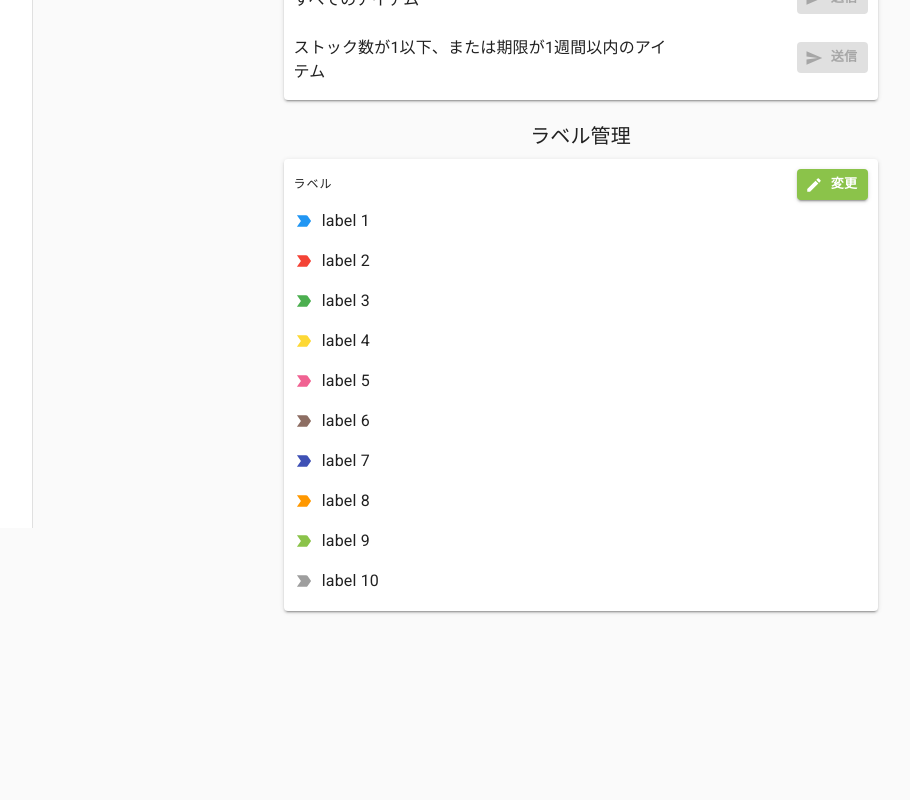
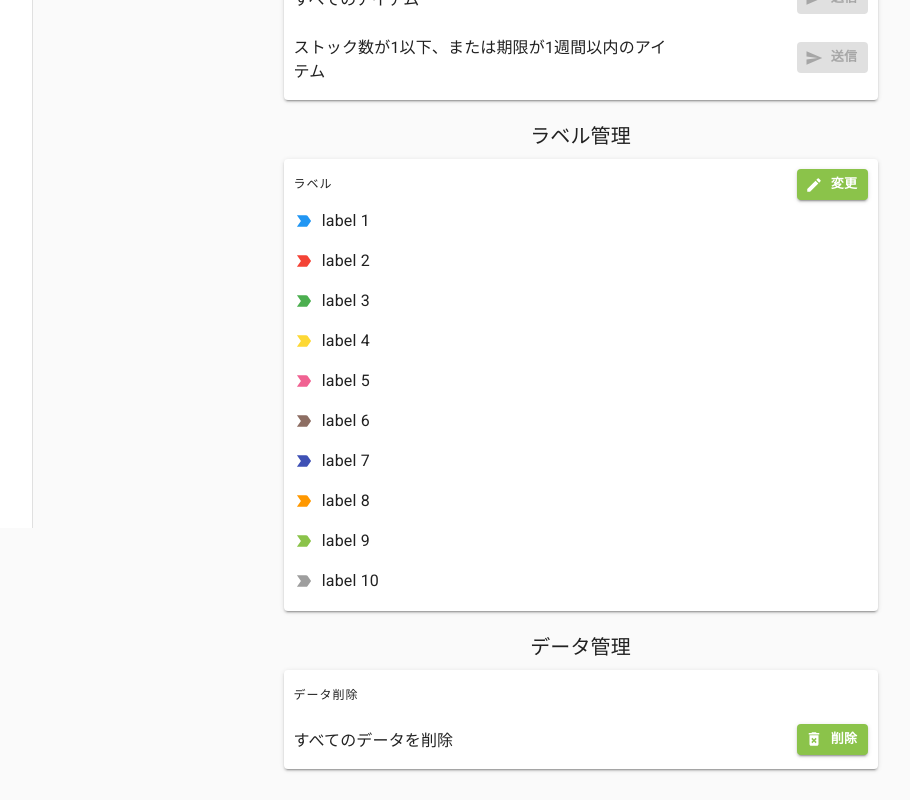
Before and after one commit to takahiro3ya/stock-checker, a React (Create React App) app: page /preferences in a window 1280 px wide. Shown: the part 272-1072 px from the top of the page, without its empty margins (152-1062 px from the left). Before the commit the page ends 914 px from the top, so only its background shows below. Built offline with nearby package versions, Linux system fonts and the light colour scheme.

Commit message:
implement delete local storage

```diff
--- a/package.json
+++ b/package.json
@@ -12,6 +12,7 @@
     "@testing-library/react": "^9.3.2",
     "@testing-library/user-event": "^7.1.2",
     "date-fns": "^2.13.0",
+    "lodash": "4.17.15",
     "material-table": "1.57.2",
     "react": "^16.13.1",
     "react-dom": "^16.13.1",
--- a/src/actions/index.js
+++ b/src/actions/index.js
@@ -9,8 +9,11 @@ export const SORT_ITEMS_WITH_STOCK_FEW = 'SORT_ITEMS_WITH_STOCK_FEW'
 export const SORT_ITEMS_WITH_STOCK_MANY = 'SORT_ITEMS_WITH_STOCK_MANY'
 export const SORT_ITEMS_WITH_DEADLINE_SHORT = 'SORT_ITEMS_WITH_DEADLINE_SHORT'
 export const SORT_ITEMS_WITH_DEADLINE_LONG = 'SORT_ITEMS_WITH_DEADLINE_LONG'
+export const DELETE_ALL_ITEMS = 'DELETE_ALL_ITEMS'
 
 export const UPDATE_CATEGORIES = 'UPDATE_CATEGORIES'
+export const DELETE_ALL_CATEGORIES = 'DELETE_ALL_CATEGORIES'
 
 export const UPDATE_MAIL_ADDRESS = 'UPDATE_MAIL_ADDRESS'
 // export const AUTO_MAIL = 'AUTO_MAIL' // 未実装(自動メール設定機能)
+export const DELETE_MAIL_ADDRESS = 'DELETE_MAIL_ADDRESS'
--- a/src/components/App.js
+++ b/src/components/App.js
@@ -4,6 +4,7 @@ import {
   Switch,
   Route
 } from 'react-router-dom'
+import _ from 'lodash'
 
 // combineReducersをreducerとしてimport
 import reducer from '../reducers'
@@ -14,8 +15,8 @@ import Preferences from './Preferences'
 import Manual from './Manual'
 import categoriesJson from './resources/categories.json'
 
-const APP_KEY = 'StockCheckerKey078SDU84S1'
-const { categories: defaultCategories } = categoriesJson
+export const APP_KEY = 'StockCheckerKey078SDU84S1'
+export const { categories: defaultCategories } = categoriesJson
 const defaultState = {
   items: [],
   categories: defaultCategories,
@@ -44,15 +45,18 @@ const App = () => {
   const [state, dispatch] = useReducer(reducer, initialState)
 
   useEffect(() => {
-    // 初回を除き、stateが変更されるたびlocalStorageにstateを保存する。
-    if (state !== defaultState)
-      // JSON.stringify()
-      // 引数に渡したJSオブジェクトをJSON形式の文字列に変換
-      localStorage.setItem(APP_KEY, JSON.stringify(state))
+    /**
+     * オブジェクトの比較のため、データ内容が一致しても===ではtrueにならない。
+     * よってLodashのisEqual()でチェック。
+     * https://lodash.com/docs#isEqual
+     */
+    // stateがdefaultの場合を除き、stateが変更されるたびlocalStorageにstateを保存する。
+    if (!_.isEqual(state, defaultState)) {
+        // JSON.stringify()
+        // 引数に渡したJSオブジェクトをJSON形式の文字列に変換
+        localStorage.setItem(APP_KEY, JSON.stringify(state))
+      }
   }, [state])
-
-console.log('▼App')
-console.log(state)
 
   return (
     <AppContext.Provider value={{ state, dispatch }}>
--- /dev/null
+++ b/src/components/PreferenceData.js
@@ -0,0 +1,101 @@
+import React, { useContext } from 'react'
+import Typography from '@material-ui/core/Typography'
+import Paper from '@material-ui/core/Paper'
+import Grid from '@material-ui/core/Grid'
+import Button from '@material-ui/core/Button'
+import DeleteForeverIcon from '@material-ui/icons/DeleteForever'
+import { makeStyles } from '@material-ui/core/styles'
+import { lightGreen } from '@material-ui/core/colors'
+
+import AppContext from '../contexts/AppContext'
+import { APP_KEY } from './App'
+import {
+  DELETE_ALL_ITEMS,
+  DELETE_ALL_CATEGORIES,
+  DELETE_MAIL_ADDRESS
+ } from '../actions'
+
+const useStyles = makeStyles((theme) => ({
+  back: {
+    marginTop: 5,
+    padding: 10,
+    marginBottom: 20,
+    width: '100%',
+    // maxWidth: 700, // 最大幅はContainerコンポーネントのmaxWidthで設定
+  },
+  textGrid: {
+    display: 'flex', // flex boxにより下記の配置を有効化
+    alignItems: 'center',     // 上下中央揃え
+    // textAlign: 'center', // 複数行になる場合、2行目以降も中央揃えにする。
+  },
+  buttonGrid: {
+    display: 'flex',
+    justifyContent: 'flex-end', // 右揃え
+    alignItems: 'center',
+  },
+  lightGreenButton: {
+    backgroundColor: lightGreen[500],
+    color: '#FFF',
+    '&:hover': {
+      backgroundColor: lightGreen[700],
+    },
+  },
+}))
+
+const PreferenceData = () => {
+  const classes = useStyles()
+  const { dispatch } = useContext(AppContext)
+
+  const handleAllDelete = e => {
+    e.preventDefault()
+
+    const result1 = window.confirm(`すべてのデータを削除しますか？\nアイテム、メールアドレス、ラベル、すべて初期化されます。\n削除したデータは復元できません。`)
+    if (result1) {
+      const result2 = window.confirm(`最終確認です。本当にすべてのデータを削除しますか？`)
+      if (result2) {
+        console.log('All Delete')
+        localStorage.removeItem(APP_KEY)
+        dispatch({ type: DELETE_ALL_ITEMS })
+        dispatch({ type: DELETE_ALL_CATEGORIES })
+        dispatch({ type: DELETE_MAIL_ADDRESS })
+      }
+    }
+  }
+
+  return (
+    <>
+      <Typography variant="h6" gutterBottom style={{ textAlign: 'center' }}>
+        データ管理
+      </Typography>
+
+      <Paper elevation={2} className={classes.back}>
+        <Grid container spacing={1}>
+          <Grid item xs={12}>
+            <Typography variant="overline">
+              データ削除
+            </Typography>
+          </Grid>
+
+          <Grid item xs={8} className={classes.textGrid}>
+            <Typography variant="body1" gutterBottom style={{ marginTop: 10 }}>
+              すべてのデータを削除
+            </Typography>
+          </Grid>
+          <Grid item xs={4} className={classes.buttonGrid}>
+            <Button
+              size="small"
+              variant="contained"
+              startIcon={<DeleteForeverIcon />}
+              className={classes.lightGreenButton}
+              onClick={handleAllDelete}
+            >
+              <strong>削除</strong>
+            </Button>
+          </Grid>
+        </Grid>
+      </Paper>
+    </>
+  )
+}
+
+export default PreferenceData
--- a/src/components/PreferenceMailSend.js
+++ b/src/components/PreferenceMailSend.js
@@ -13,7 +13,6 @@ import { lightGreen } from '@material-ui/core/colors'
 
 import AppContext from '../contexts/AppContext'
 // import { AUTO_MAIL } from '../actions'
-
 
 const useStyles = makeStyles((theme) => ({
   textGrid: {
--- a/src/components/Preferences.js
+++ b/src/components/Preferences.js
@@ -3,12 +3,14 @@ import Container from '@material-ui/core/Container'
 
 import PreferenceMail from './PreferenceMail'
 import PreferenceCategories from './PreferenceCategories'
+import PreferenceData from './PreferenceData'
 
 const Preferences = () => {
   return (
     <Container maxWidth="sm" style={{ padding: 3 }}>
       <PreferenceMail />
       <PreferenceCategories />
+      <PreferenceData />
     </Container>
   )
 }
--- a/src/reducers/categories.js
+++ b/src/reducers/categories.js
@@ -1,4 +1,6 @@
-import { UPDATE_CATEGORIES } from '../actions'
+import { UPDATE_CATEGORIES, DELETE_ALL_CATEGORIES } from '../actions'
+
+import { defaultCategories } from '../components/App'
 
 const categories = (state = [], action) => {
   switch (action.type) {
@@ -7,6 +9,8 @@ const categories = (state = [], action) => {
         category.value = action.labelNames[index]
         return category
       })
+    case DELETE_ALL_CATEGORIES:
+      return defaultCategories
     default:
       return state
   }
--- a/src/reducers/items.js
+++ b/src/reducers/items.js
@@ -9,7 +9,8 @@ import {
   SORT_ITEMS_WITH_STOCK_FEW,
   SORT_ITEMS_WITH_STOCK_MANY,
   SORT_ITEMS_WITH_DEADLINE_SHORT,
-  SORT_ITEMS_WITH_DEADLINE_LONG
+  SORT_ITEMS_WITH_DEADLINE_LONG,
+  DELETE_ALL_ITEMS
 } from '../actions'
 import { generateUuid } from '../utils'
 
@@ -114,6 +115,8 @@ const items = (state = [], action) => {
           +(a.selectedDate < b.selectedDate)
         )
       })
+    case DELETE_ALL_ITEMS:
+      return []
 
     default:
       return state
--- a/src/reducers/preferences.js
+++ b/src/reducers/preferences.js
@@ -1,7 +1,7 @@
 // import { UPDATE_MAIL_ADDRESS, AUTO_MAIL } from '../actions'
-import { UPDATE_MAIL_ADDRESS } from '../actions'
+import { UPDATE_MAIL_ADDRESS, DELETE_MAIL_ADDRESS } from '../actions'
 
-const preferences = (state = [], action) => {
+const preferences = (state = {}, action) => {
   switch (action.type) {
     case UPDATE_MAIL_ADDRESS:
       return Boolean(action.mailAddress) ?
@@ -12,6 +12,8 @@ const preferences = (state = [], action) => {
     case AUTO_MAIL:
       return {...state, autoMail: action.autoMail}
      */
+    case DELETE_MAIL_ADDRESS:
+      return {mailAdress: '', autoMail: false}
     default:
       return state
   }
```
Also changed, not shown: 1 other file (tests, documents, lock files or other folders).
